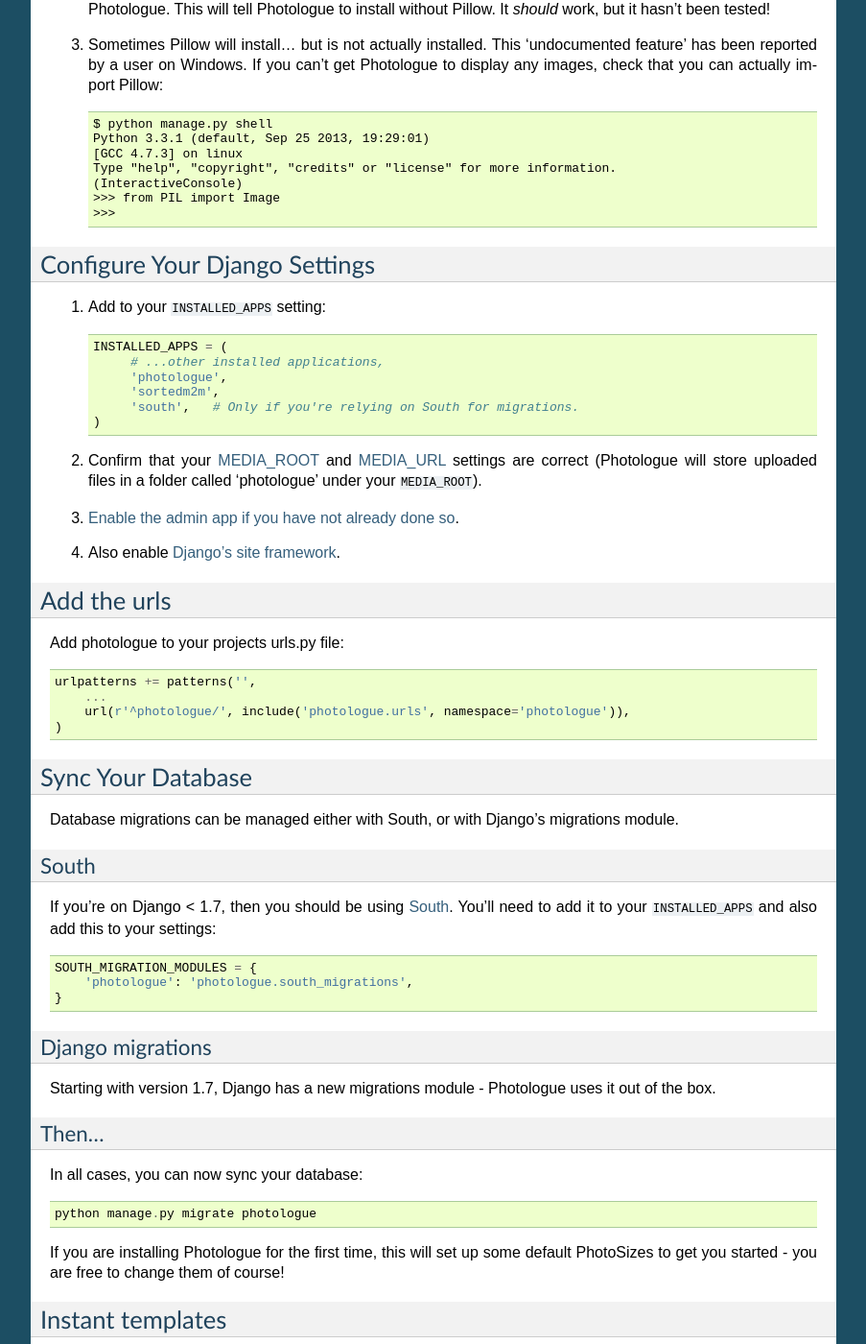
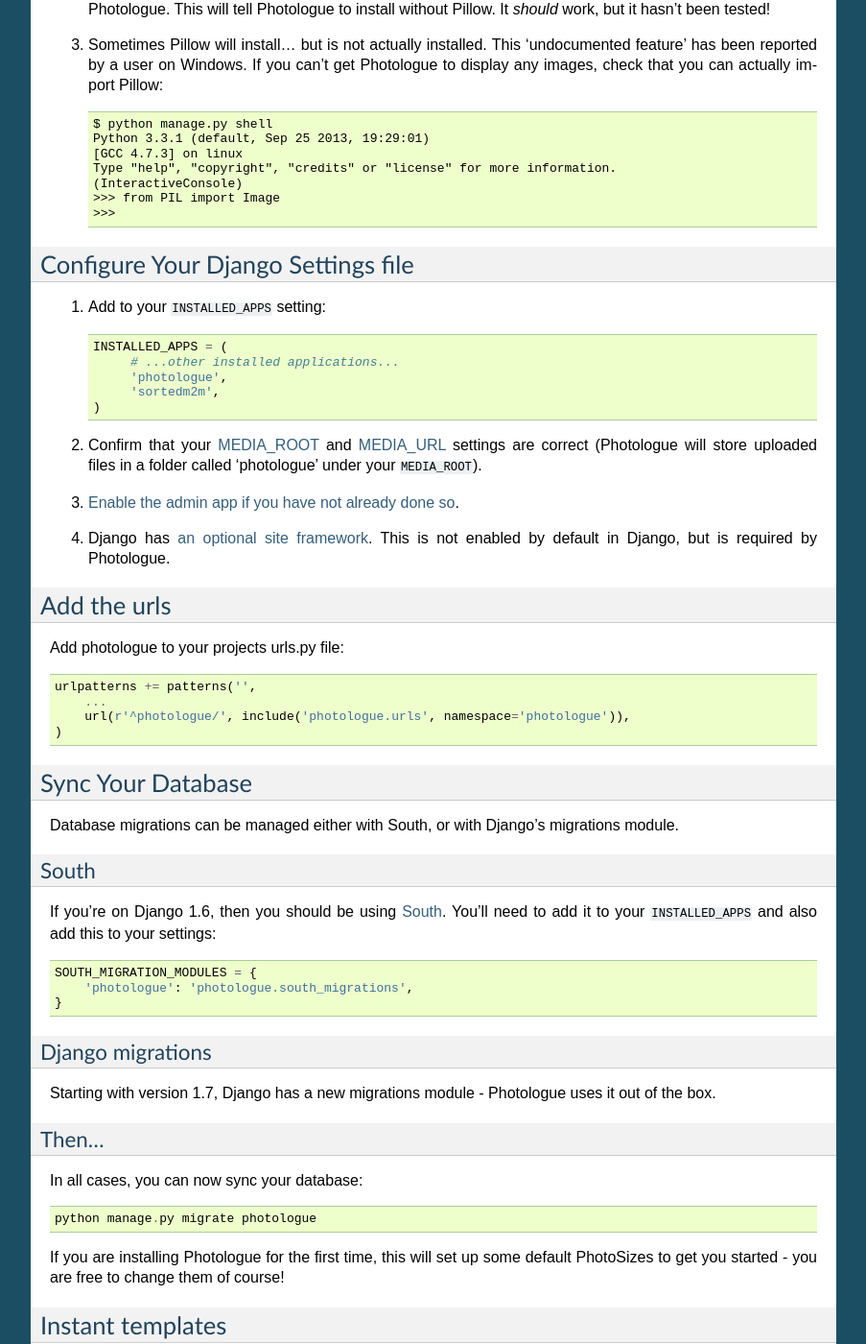
Before and after one commit to richardbarran/django-photologue, a Sphinx documentation site: the page built from docs/pages/installation.rst, in a window 1280 px wide and 1400 px high, scrolled down 1094 px. Shown: the whole window at 96% size, without its empty margins (198-1101 px from the left). Built offline with Sphinx 7.4.7, drawn with Linux system fonts in a browser that asks for light colours; some of the changed text lies outside the part shown.

Commit message:
Doc tweaks.

```diff
--- a/docs/pages/installation.rst
+++ b/docs/pages/installation.rst
@@ -77,16 +77,15 @@ so googling 'PIL installation <your platform>' can also help.
      >>>
 
 
-Configure Your Django Settings
-------------------------------
+Configure Your Django Settings file
+-----------------------------------
 
 #. Add to your ``INSTALLED_APPS`` setting::
 
     INSTALLED_APPS = (
-         # ...other installed applications,
+         # ...other installed applications...
          'photologue',
          'sortedm2m',
-         'south',   # Only if you're relying on South for migrations.
     )
 
 #. Confirm that your `MEDIA_ROOT <https://docs.djangoproject.com/en/dev/ref/settings/#media-root>`_ and
@@ -95,9 +94,9 @@ Configure Your Django Settings
 
 #. `Enable the admin app if you have not already done so <https://docs.djangoproject.com/en/dev/ref/contrib/admin/>`_.
 
-#. Also enable `Django’s site framework
+#. Django has `an optional site framework
    <https://docs.djangoproject.com/en/dev/ref/contrib/sites/#enabling-the-sites-framework>`_.
-
+   This is not enabled by default in Django, but is required by Photologue.
 
 Add the urls
 ------------
@@ -116,7 +115,7 @@ Database migrations can be managed either with South, or with Django's migration
 
 South
 ~~~~~
-If you're on Django < 1.7, then you should be using `South <http://south.aeracode.org/>`_.
+If you're on Django 1.6, then you should be using `South <http://south.aeracode.org/>`_.
 You'll need to add it to your ``INSTALLED_APPS`` and also add this to your settings::
 
     SOUTH_MIGRATION_MODULES = {
```
